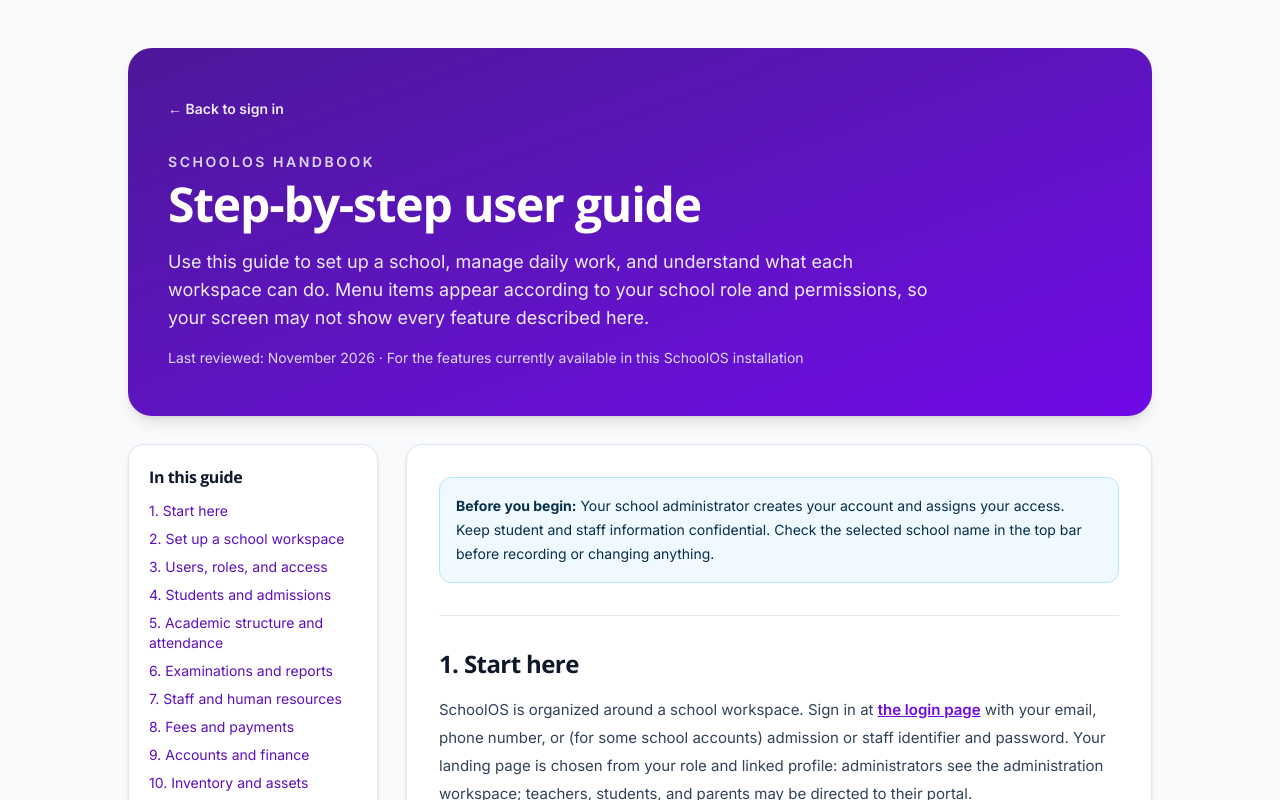
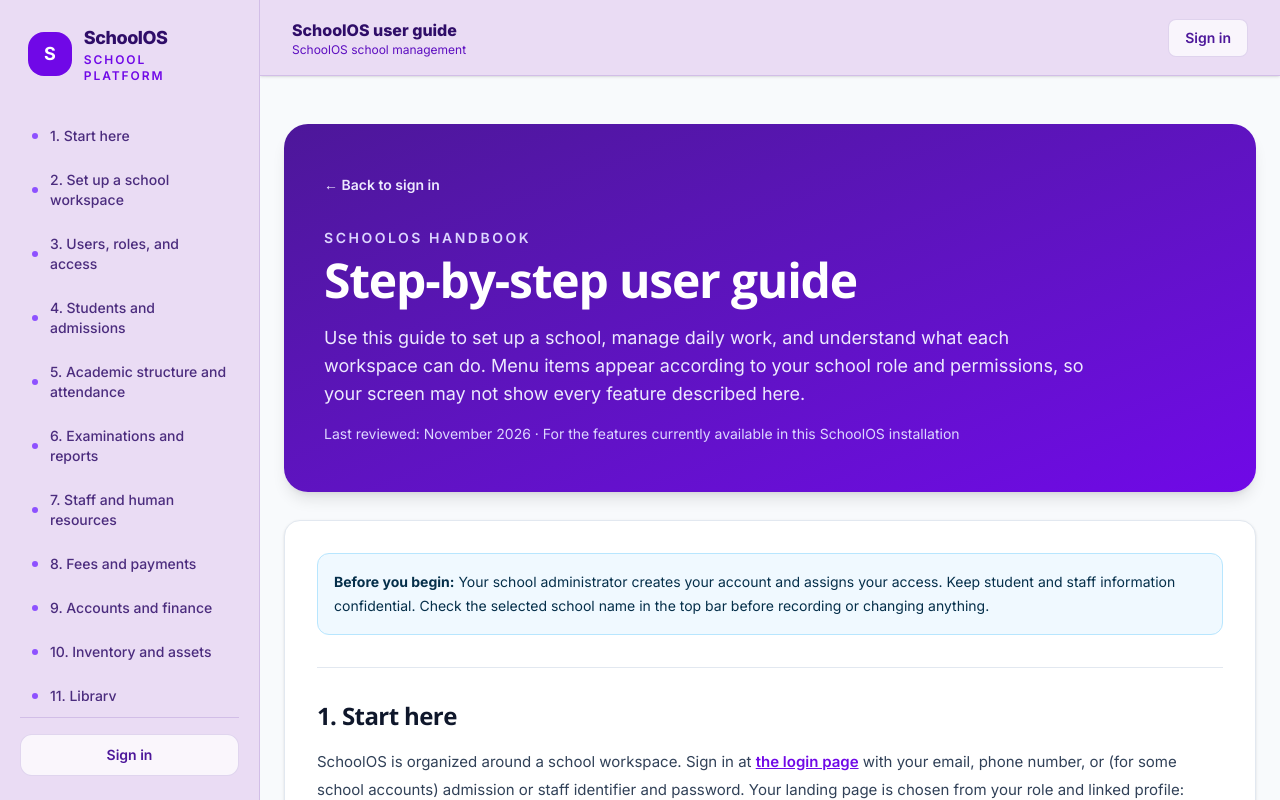
Before and after one commit to rufas-1234/schoolos, a Next.js app: page /guide in a window 1280 px wide. Shown: the top 800 px of the page. Built offline with nearby package versions, Linux system fonts and the light colour scheme.

Commit message:
Keep guide and public forms in SchoolOS shell

```diff
--- a/src/app/admin/admissions/page.tsx
+++ b/src/app/admin/admissions/page.tsx
@@ -92,7 +92,7 @@ export default async function AdmissionDeskPage() {
           <h2 className="font-semibold text-rose-950">Online registration form</h2>
           <p className="mt-1 break-all font-mono text-xs text-rose-900">{publicFormPath}</p>
         </div>
-        <Link href={publicFormPath} target="_blank" rel="noreferrer" className="inline-flex shrink-0 justify-center rounded-lg bg-rose-900 px-4 py-2.5 text-sm font-semibold text-white hover:bg-rose-950">
+        <Link href={publicFormPath} className="inline-flex shrink-0 justify-center rounded-lg bg-rose-900 px-4 py-2.5 text-sm font-semibold text-white hover:bg-rose-950">
           Preview form
         </Link>
       </section>
--- a/src/app/admin/staff/page.tsx
+++ b/src/app/admin/staff/page.tsx
@@ -220,7 +220,7 @@ export default async function StaffDirectoryPage({
           </p>
         </div>
         <div className="flex shrink-0 flex-wrap gap-2">
-          <Link href={`/staff-registration/${context.schoolPublicId}`} target="_blank" rel="noreferrer"
+          <Link href={`/staff-registration/${context.schoolPublicId}`}
             className="inline-flex items-center justify-center border border-slate-300 bg-white px-3 py-2 text-sm font-semibold text-slate-700 hover:bg-slate-50">
             Preview form
           </Link>
--- a/src/app/admission/[schoolPublicId]/page.tsx
+++ b/src/app/admission/[schoolPublicId]/page.tsx
@@ -14,6 +14,7 @@ import {
 import { normalizeStudentFieldSettings, studentSettingFields } from "@/lib/student-settings";
 import { schoolLogoSource } from "@/lib/school-logo";
 import { schoolWorkspaceStatuses } from "@/lib/school-lifecycle-policy";
+import { PublicPlatformShell } from "@/components/public-platform-shell";
 import { PublicAdmissionForm } from "./public-admission-form";
 
 export const dynamic = "force-dynamic";
@@ -96,6 +97,15 @@ export default async function PublicAdmissionPage({
   const schoolLogo = schoolLogoSource(school.logoUrl);
 
   return (
+    <PublicPlatformShell
+      title="Online student registration"
+      schoolName={school.name}
+      navigation={[
+        { href: `/admission/${school.publicId}`, label: "Student admission" },
+        { href: `/staff-registration/${school.publicId}`, label: "Staff registration" },
+        { href: "/guide", label: "User guide" },
+      ]}
+    >
     <main className="min-h-screen bg-slate-100 px-4 py-8 sm:px-6">
       <div className="mx-auto max-w-5xl space-y-5">
         <header className="border border-slate-300 bg-white p-5 sm:p-7">
@@ -128,5 +138,6 @@ export default async function PublicAdmissionPage({
         )}
       </div>
     </main>
+    </PublicPlatformShell>
   );
 }
--- a/src/app/guide/page.tsx
+++ b/src/app/guide/page.tsx
@@ -1,6 +1,7 @@
 import type { Metadata } from "next";
 import type { ReactNode } from "react";
 import Link from "next/link";
+import { PublicPlatformShell } from "@/components/public-platform-shell";
 
 export const metadata: Metadata = {
   title: "SchoolOS User Guide",
@@ -27,7 +28,7 @@ const sections = [
 
 function GuideSection({ id, title, children }: { id: string; title: string; children: ReactNode }) {
   return (
-    <section id={id} className="scroll-mt-8 border-t border-slate-200 pt-8">
+    <section id={id} className="scroll-mt-24 border-t border-slate-200 pt-8">
       <h2 className="text-2xl font-bold tracking-tight text-slate-900">{title}</h2>
       <div className="mt-4 space-y-4 text-[15px] leading-7 text-slate-700">{children}</div>
     </section>
@@ -40,7 +41,11 @@ function Step({ n, children }: { n: number; children: ReactNode }) {
 
 export default function GuidePage() {
   return (
-    <main className="min-h-dvh bg-slate-50 px-4 py-8 text-slate-900 sm:px-6 sm:py-12">
+    <PublicPlatformShell
+      title="SchoolOS user guide"
+      navigation={sections.map(([id, label], index) => ({ href: `#${id}`, label: `${index + 1}. ${label}` }))}
+    >
+      <main className="min-h-dvh bg-slate-50 px-4 py-8 text-slate-900 sm:px-6 sm:py-12">
       <div className="mx-auto max-w-5xl">
         <header className="rounded-3xl bg-gradient-to-br from-violet-900 to-violet-700 px-6 py-9 text-white shadow-lg sm:px-10 sm:py-12">
           <Link href="/login" className="text-sm font-semibold text-violet-100 hover:text-white">← Back to sign in</Link>
@@ -52,14 +57,7 @@ export default function GuidePage() {
           <p className="mt-4 text-sm text-violet-200">Last reviewed: November 2026 · For the features currently available in this SchoolOS installation</p>
         </header>
 
-        <div className="mt-7 grid gap-7 lg:grid-cols-[250px_minmax(0,1fr)]">
-          <nav aria-label="Guide contents" className="h-fit rounded-2xl border border-slate-200 bg-white p-5 shadow-sm lg:sticky lg:top-6">
-            <h2 className="font-semibold">In this guide</h2>
-            <ol className="mt-3 space-y-2 text-sm leading-5 text-violet-800">
-              {sections.map(([id, label], index) => <li key={id}><a className="hover:underline" href={`#${id}`}>{index + 1}. {label}</a></li>)}
-            </ol>
-          </nav>
-
+        <div className="mt-7">
           <article className="min-w-0 rounded-2xl border border-slate-200 bg-white p-5 shadow-sm sm:p-8">
             <div className="mb-8 rounded-xl border border-sky-200 bg-sky-50 p-4 text-sm leading-6 text-sky-950">
               <strong>Before you begin:</strong> Your school administrator creates your account and assigns your access. Keep student and staff information confidential. Check the selected school name in the top bar before recording or changing anything.
@@ -312,6 +310,7 @@ export default function GuidePage() {
           </article>
         </div>
       </div>
-    </main>
+      </main>
+    </PublicPlatformShell>
   );
 }
--- a/src/app/staff-registration/[schoolPublicId]/page.tsx
+++ b/src/app/staff-registration/[schoolPublicId]/page.tsx
@@ -11,6 +11,7 @@ import {
 } from "@/db/schema";
 import { schoolLogoSource } from "@/lib/school-logo";
 import { schoolWorkspaceStatuses } from "@/lib/school-lifecycle-policy";
+import { PublicPlatformShell } from "@/components/public-platform-shell";
 import {
   defaultRequiredStaffFields,
   normalizePublicStaffVisibleFields,
@@ -80,6 +81,15 @@ export default async function PublicStaffRegistrationPage({
   const schoolLogo = schoolLogoSource(school.logoUrl);
 
   return (
+    <PublicPlatformShell
+      title="Staff registration"
+      schoolName={school.name}
+      navigation={[
+        { href: `/admission/${school.publicId}`, label: "Student admission" },
+        { href: `/staff-registration/${school.publicId}`, label: "Staff registration" },
+        { href: "/guide", label: "User guide" },
+      ]}
+    >
     <main className="min-h-screen bg-slate-100 px-4 py-8 sm:px-6">
       <div className="mx-auto max-w-5xl space-y-5">
         <header className="border border-slate-300 bg-white p-5 sm:p-7">
@@ -114,5 +124,6 @@ export default async function PublicStaffRegistrationPage({
         )}
       </div>
     </main>
+    </PublicPlatformShell>
   );
 }
--- /dev/null
+++ b/src/components/public-platform-shell.tsx
@@ -0,0 +1,76 @@
+import Link from "next/link";
+import type { ReactNode } from "react";
+
+export type PublicPlatformLink = {
+  href: string;
+  label: string;
+};
+
+export function PublicPlatformShell({
+  children,
+  title,
+  schoolName,
+  navigation,
+}: {
+  children: ReactNode;
+  title: string;
+  schoolName?: string;
+  navigation: PublicPlatformLink[];
+}) {
+  return (
+    <div className="min-h-dvh bg-slate-50 text-slate-900">
+      <aside className="fixed inset-y-0 left-0 z-30 hidden w-[260px] flex-col border-r border-violet-900/15 bg-[#eadcf4] px-5 py-6 text-violet-950 lg:flex">
+        <Link href="/guide" className="mb-8 flex items-center gap-3 px-2">
+          <span className="flex h-11 w-11 items-center justify-center rounded-2xl bg-violet-700 text-lg font-bold text-white" aria-hidden="true">S</span>
+          <span>
+            <span className="block text-lg font-extrabold tracking-tight">SchoolOS</span>
+            <span className="block text-xs font-semibold uppercase tracking-[0.16em] text-violet-700">School platform</span>
+          </span>
+        </Link>
+        {schoolName && (
+          <div className="mb-5 rounded-xl border border-violet-900/10 bg-white/60 px-3 py-3">
+            <p className="text-[11px] font-bold uppercase tracking-wider text-violet-700">School workspace</p>
+            <p className="mt-1 truncate text-sm font-semibold" title={schoolName}>{schoolName}</p>
+          </div>
+        )}
+        <nav aria-label="SchoolOS navigation" className="min-h-0 flex-1 space-y-1 overflow-y-auto">
+          {navigation.map((item) => (
+            <Link
+              key={`${item.href}-${item.label}`}
+              href={item.href}
+              className="flex items-center gap-3 rounded-xl px-3 py-2.5 text-sm font-medium text-violet-950/85 transition hover:bg-white/70 hover:text-violet-950"
+            >
+              <span className="h-1.5 w-1.5 shrink-0 rounded-full bg-violet-500" aria-hidden="true" />
+              <span>{item.label}</span>
+            </Link>
+          ))}
+        </nav>
+        <div className="mt-4 border-t border-violet-900/15 pt-4">
+          <Link href="/login" className="flex w-full items-center justify-center rounded-xl border border-violet-900/15 bg-white/75 px-4 py-2.5 text-sm font-semibold text-violet-900 hover:bg-white">
+            Sign in
+          </Link>
+        </div>
+      </aside>
+
+      <div className="lg:pl-[260px]">
+        <header className="sticky top-0 z-20 flex min-h-16 items-center justify-between gap-4 border-b border-violet-900/15 bg-[#eadcf4] px-4 py-3 text-violet-950 shadow-sm sm:px-6 md:min-h-[76px] md:px-8">
+          <div className="min-w-0">
+            <p className="truncate text-sm font-extrabold sm:text-base">{title}</p>
+            <p className="hidden truncate text-xs text-violet-800 sm:block">{schoolName ?? "SchoolOS school management"}</p>
+          </div>
+          <Link href="/login" className="shrink-0 rounded-lg border border-violet-900/15 bg-white/70 px-3 py-2 text-sm font-semibold text-violet-900 hover:bg-white sm:px-4">
+            Sign in
+          </Link>
+        </header>
+        <nav aria-label="SchoolOS navigation" className="flex gap-2 overflow-x-auto border-b border-violet-900/10 bg-[#f5eef9] px-3 py-2 lg:hidden">
+          {navigation.map((item) => (
+            <Link key={`${item.href}-${item.label}`} href={item.href} className="shrink-0 rounded-lg bg-white/80 px-3 py-2 text-xs font-semibold text-violet-900 hover:bg-white">
+              {item.label}
+            </Link>
+          ))}
+        </nav>
+        {children}
+      </div>
+    </div>
+  );
+}
```
